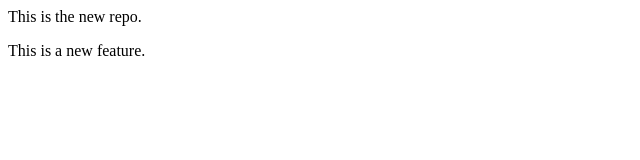
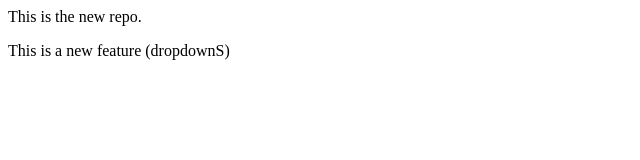
Before and after one commit to deepali-tyagi57/localrepo, a plain HTML site: page index.html in a window 1280 px wide. Shown: the full height of the page, 0-640 px from the left. Drawn offline with Linux system fonts and the light colour scheme.

```diff
--- a/index.html
+++ b/index.html
@@ -1,2 +1,2 @@
 <p>This is the new repo.</p>
-<p>This is a new feature.</p>
+<p>This is a new feature (dropdownS)</p>
```
